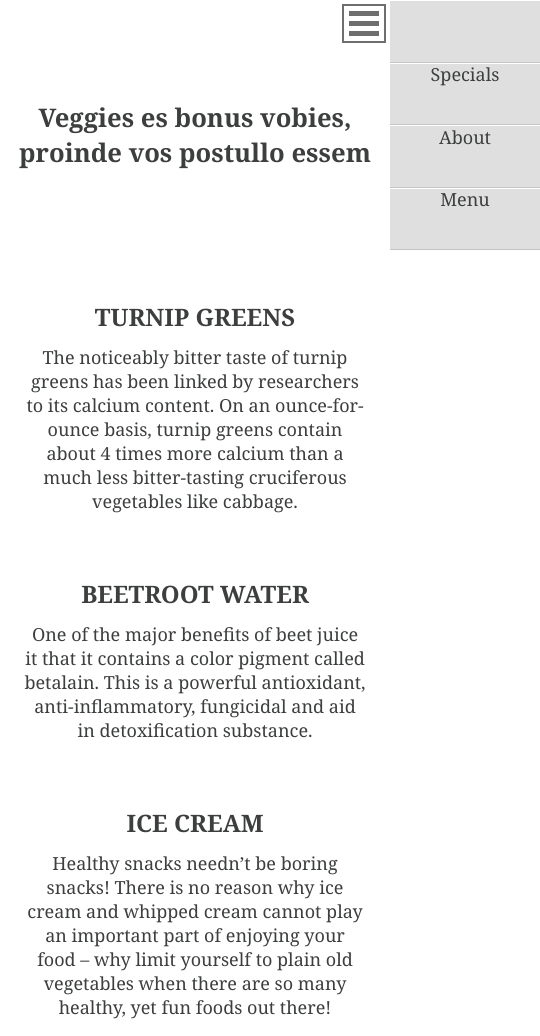
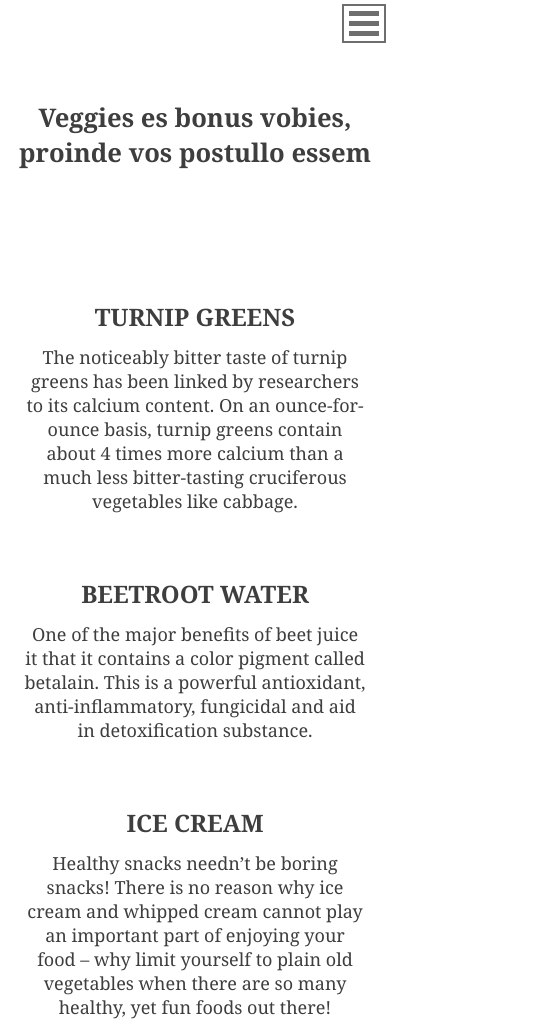
Before and after one commit to Katrin15/veggie, a plain HTML site: page index.html in a window 390 px wide. Shown: the top 1036 px of the page, 540 px wide, since content can reach past the window. Drawn offline with nearby package versions, Linux system fonts and the light colour scheme; files that its build step writes are made by us from their sources; a script that the page names is missing.

Commit message:
summary 07_03
description 07_03

```diff
--- a/styles_MobNav.less
+++ b/styles_MobNav.less
@@ -310,6 +310,7 @@ header{
 
 }
 
+header{overflow: hidden;}
 header .container {
 	position: relative;
 	width: ~"calc(100% + @{mobileMenuWidth})";
@@ -319,8 +320,8 @@ header .container {
 	//transform: translateX(0);
 
 	top:0; left:0;
-	-webkit-transition: left 1s ease-in;
-    transition: left 1s ease-in;
+	-webkit-transition: left 0.5s ease-in;
+    transition: left 0.5s ease-in;
 
 
 	.pull_right{ position: relative; width: ~"calc(100% - @{mobileMenuWidth})" }
@@ -367,7 +368,7 @@ header .container {
 		.MobileMenu{
 			//height: 100%;
 			position: absolute; top: 0; left:0; bottom: 0;
-			li {
+			/*li {
 				height: 25%;
 
 					background-color: darken(@header_backgr, 10%);
@@ -379,7 +380,7 @@ header .container {
 				  display: inline-block;
 				  height: 100%;
 				  vertical-align: middle;
-				  margin-right: -0.25em; /* Adjusts for spacing */
+				  margin-right: -0.25em;
 				}
 
 				a {
@@ -393,6 +394,34 @@ header .container {
 					line-height: 1.5rem;
 
 			    	vertical-align: middle;
+
+				}
+			}*/
+			li {
+				height: 25%;
+				width: @mobileMenuWidth;
+
+
+			    	position: relative;
+			    	background-color: darken(@header_backgr, 10%);
+			    	border-bottom: solid darken(@header_backgr, 20%) 1px;
+			    	border-top: solid lighten(@header_backgr, 20%) 1px;
+			    	.box-sizing;
+
+				a {
+			    	display: inline-block;
+			    	font-size: 1.125rem;
+			    	color: @dishes_font_color;
+			    	width: @mobileMenuWidth;
+			    	position: absolute;
+			    	top:0; left:0; bottom: 0; right: 0;
+			    	margin: auto;
+			    	height: 1.25rem;
+
+
+			    	background-color: darken(@header_backgr, 10%);
+
+
 
 				}
 			}
@@ -411,6 +440,7 @@ header .container {
 
 		.container{
 			width: 100%;// уберем остатки моб меню
+			top:0; left:0;
 
 			.pull_right{
 				float: right;
@@ -813,6 +843,7 @@ header .container {
 			width: 40%;
 			height: auto;
 			float: right;
+			margin-bottom: 10px;
 		}
 	}
 }
@@ -832,7 +863,7 @@ header .container {
 			& > div {
 				float: left;
 				width: 50%;
-				height: 500px;//min-height: 465px; //50% от ширины картинки!
+				min-height: 465px;//min-height: 465px; //50% от ширины картинки!
 				img{ width: 30%;}
 
 				line-height: 500px;
```
